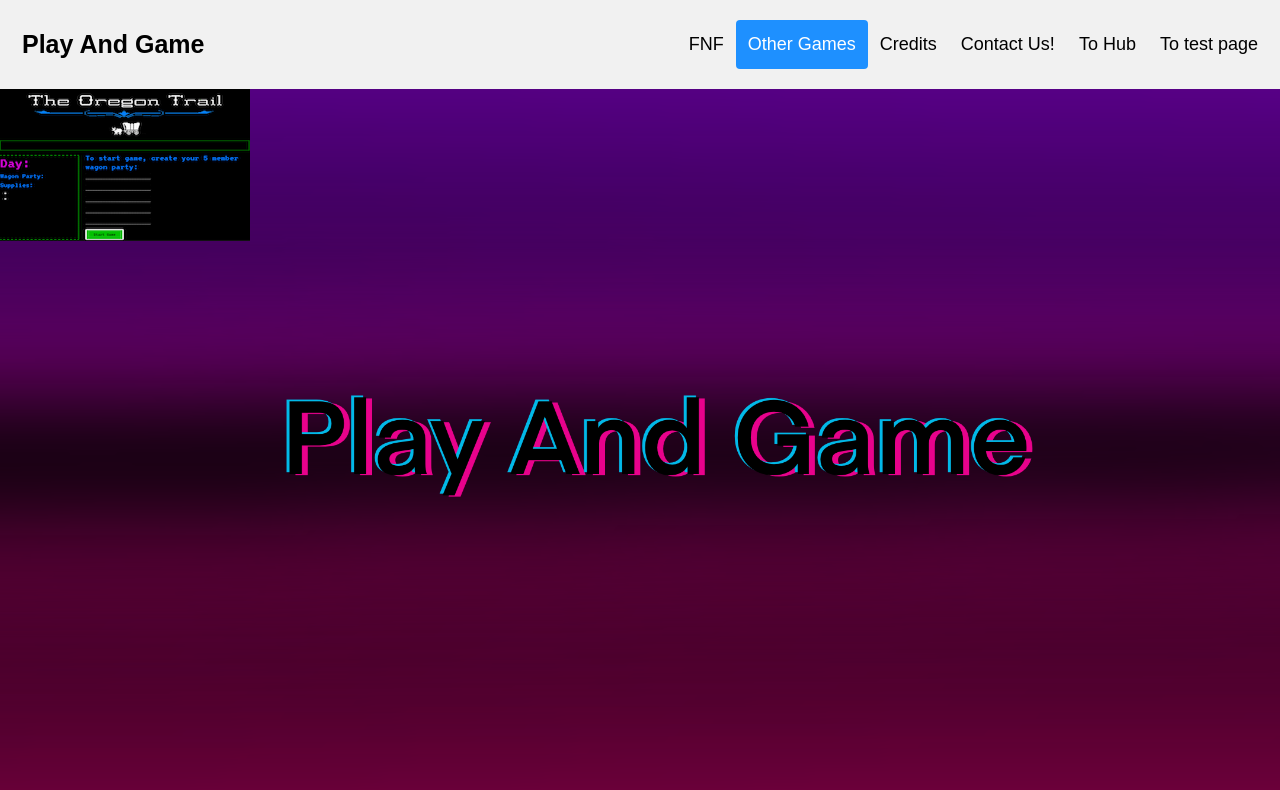
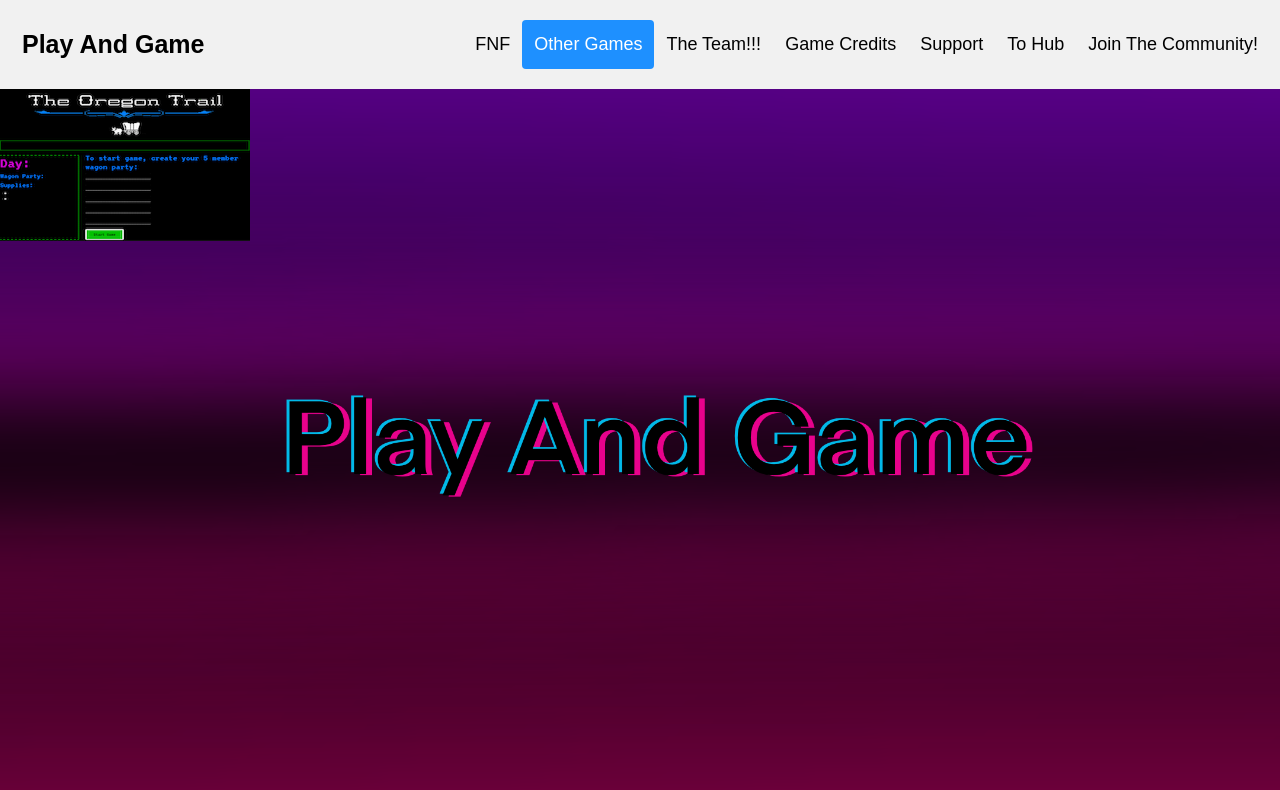
Before and after one commit to BushTrain460615/Other-Games, a plain HTML site: page index.html in a window 1280 px wide. Drawn offline with Linux system fonts and the light colour scheme.

Commit message:
Update index.html

```diff
--- a/index.html
+++ b/index.html
@@ -73,10 +73,11 @@
       <div class="header-right">
         <a href="https://bushtrain460615.github.io/Play-And-Game/">FNF</a>
         <a class="active" href="#contact">Other Games</a>
-        <a href="https://sites.google.com/view/jonnycat-games-hub/the-team">Credits</a>
-	      <a href="https://sites.google.com/view/jonnycatgames-help0/welcome?authuser=0>Contact Us!">Contact Us!</a>
-        <a href="https://sites.google.com/view/jonnycat-games-hub">To Hub</a>
-        <a href=test.html>To test page</a>
+        <a href="https://sites.google.com/view/jonnycat-games-hub/the-team">The Team!!!</a>
+	 <a href="https://sites.google.com/view/jonnycat-games-hub/game-creds">Game Credits</a>
+	<a href="https://sites.google.com/view/jonnycatgames-help0/welcome?authuser=0-_gihub.cc/log.auth.callback.log">Support</a>
+	<a href="https://sites.google.com/view/jonnycat-games-hub">To Hub</a>
+	 <a href=join.html>Join The Community!</a>
       </div>
     </div>
 
```
